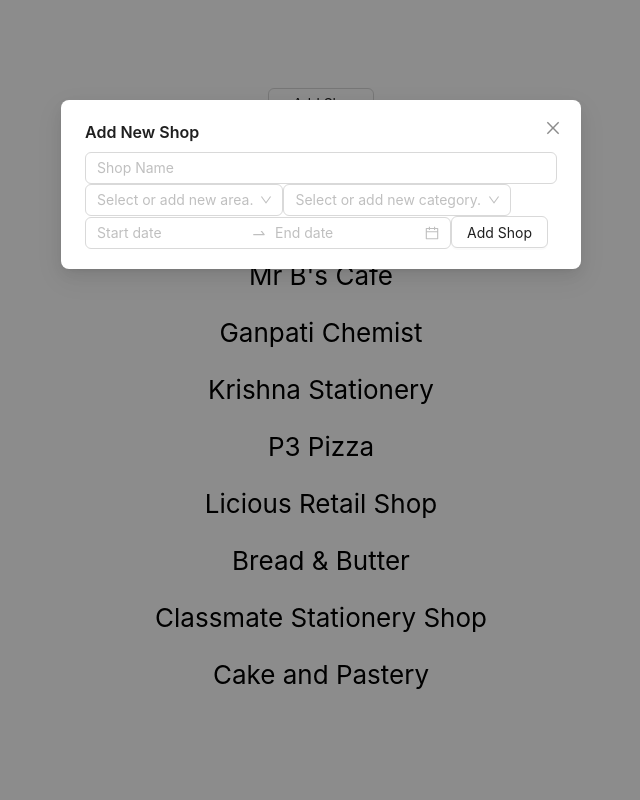
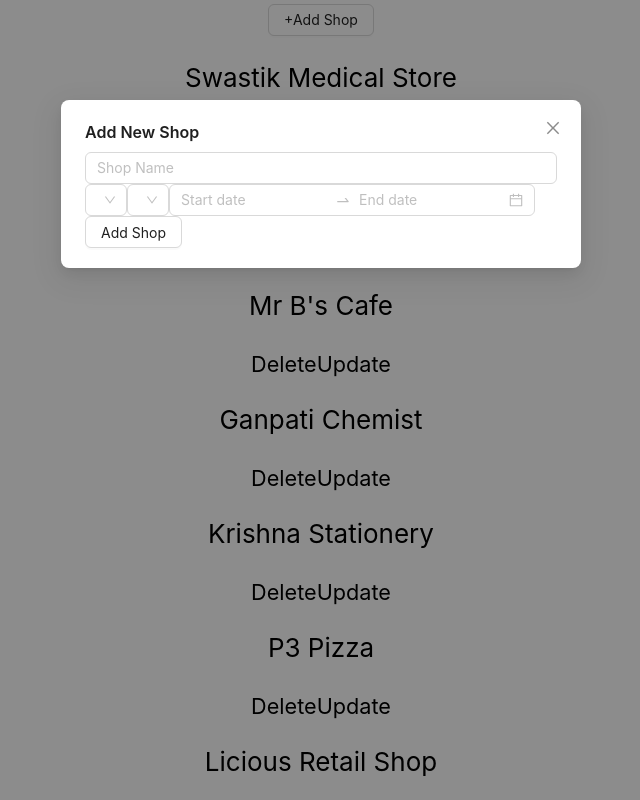
Before and after one commit to Swastikyadav/FynShop, a React (Create React App) app: page / in a window 1280 px wide. Both pictures are taken after a click on the button "+Add Shop". Shown: the top 800 px of the page, without its empty margins (319-959 px from the left). Built offline with nearby package versions, Linux system fonts and the light colour scheme.

Commit message:
Implement update and delete shop functionalityy

```diff
--- a/package.json
+++ b/package.json
@@ -14,6 +14,7 @@
     "react-dom": "^18.2.0",
     "react-redux": "^8.0.5",
     "react-scripts": "5.0.1",
+    "uuid": "^9.0.0",
     "web-vitals": "^2.1.4"
   },
   "scripts": {
--- a/src/features/shopList/ShopList.js
+++ b/src/features/shopList/ShopList.js
@@ -1,11 +1,14 @@
-import React, { useState } from 'react';
+import React, { useState, useEffect } from 'react';
 import { useSelector, useDispatch } from 'react-redux';
 import { PlusOutlined } from '@ant-design/icons';
 import { Modal, Input, Select, Divider, Space, Button, DatePicker } from 'antd';
+import { v4 as uuidv4 } from 'uuid';
 import moment from 'moment';
 
 import {
   addShop,
+  deleteShop,
+  updateShop,
   addNewArea,
   addNewCategory,
   selectShopList,
@@ -17,16 +20,27 @@
   const { shopList: { shopData, areaDropdownOptions, categoryDropdownOptions } } = useSelector(selectShopList);
   const dispatch = useDispatch();
 
-  const [isModalOpen, setIsModalOpen] = useState(false);
-  const [newArea, setNewArea] = useState("");
-  const [newCategory, setNewCategory] = useState("");
-  const [newShopInfo, setNewShopInfo] = useState({
+  const initialShopInfo = {
     name: "",
     area: "",
     category: "",
     openingDate: "",
     closingDate: "",
-  });
+  }
+
+  const [isModalOpen, setIsModalOpen] = useState(false);
+  const [newArea, setNewArea] = useState("");
+  const [newCategory, setNewCategory] = useState("");
+  const [editShopId, setEditShopId] = useState("");
+  const [newShopInfo, setNewShopInfo] = useState(initialShopInfo);
+
+  useEffect(() => {
+    const findShop = shopData.find(shop => shop.id === editShopId);
+
+    if (!!findShop) {
+      setNewShopInfo(findShop);
+    }
+  }, [editShopId]);
 
   const dropDownRender = (menu, selectType) => {
     return (
@@ -77,23 +91,33 @@
     );
   }
 
+  const closeModal = () => {
+    setIsModalOpen(false);
+    setNewShopInfo(initialShopInfo);
+    setEditShopId("");
+  }
+
   return (
     <div>
       <Button onClick={() => setIsModalOpen(true)}>+Add Shop</Button>
       {
         shopData.map((shop, idx) => {
-          return (<React.Fragment key={idx}>
+          return (<React.Fragment key={shop.id}>
             <p>{shop.name}</p>
+            <small onClick={() => dispatch(deleteShop(shop.id))}>Delete</small>
+            <small id={shop.id} onClick={() => {
+              setEditShopId(shop.id);
+              setIsModalOpen(true);
+            }}>Update</small>
           </React.Fragment>)
         })
       }
 
       {isModalOpen && <Modal
-        title="Add New Shop"
+        title={editShopId ? "Edit Shop" : "Add New Shop"}
         footer={null}
         open={isModalOpen}
-        onCancel={() => setIsModalOpen(false)}
-        afterClose={() => setIsModalOpen(false)}
+        onCancel={closeModal}
       >
         <Input
           placeholder="Shop Name"
@@ -108,6 +132,7 @@
           showSearch
           placeholder="Select or add new area."
           options={areaDropdownOptions}
+          value={newShopInfo.area}
           onChange={e => setNewShopInfo({
             ...newShopInfo,
             area: e,
@@ -119,6 +144,7 @@
           showSearch
           placeholder="Select or add new category."
           options={categoryDropdownOptions}
+          value={newShopInfo.category}
           onChange={e => setNewShopInfo({
             ...newShopInfo,
             category: e,
@@ -126,14 +152,34 @@
           dropdownRender={(menu) => dropDownRender(menu, "category")}
         />
 
-        <RangePicker onChange={e => setNewShopInfo({
-          ...newShopInfo,
-          openingDate: moment(e[0]["$d"]),
-          closingDate: moment(e[1]["$d"]),
-        })} />
+        {
+          editShopId && <>
+            <p>
+              Opening Date: {moment(new Date(newShopInfo.openingDate)).format("YYYY MMM Do")}
+            </p>
+            <p>
+              Closing Date: {moment(new Date(newShopInfo.closingDate)).format("YYYY MMM Do")}
+            </p>
+          </>
+        }
 
-        <Button onClick={() => dispatch(addShop(newShopInfo))}>
-          Add Shop
+        {editShopId && <small>Change opening and closing date</small>}
+        <RangePicker
+          onChange={e => setNewShopInfo({
+            ...newShopInfo,
+            openingDate: new Date(e[0]["$d"]).getTime(),
+            closingDate: new Date(e[1]["$d"]).getTime(),
+          })}
+        />
+
+        <Button onClick={() => {
+          editShopId
+          ? dispatch(updateShop(newShopInfo))
+          : dispatch(addShop({ ...newShopInfo, id: uuidv4() }));
+
+          closeModal();
+        }}>
+          {editShopId ? "Edit Shop" : "Add Shop"}
         </Button>
       </Modal>}
     </div>
--- a/src/features/shopList/shopListSlice.js
+++ b/src/features/shopList/shopListSlice.js
@@ -11,6 +11,20 @@
     addShop: (state, action) => {
       state.shopData.push(action.payload);
     },
+    deleteShop: (state, action) => {
+      state.shopData = state.shopData.filter(shop => {
+        return shop.id !== action.payload;
+      });
+    },
+    updateShop: (state, action) => {
+      state.shopData = state.shopData.map(shop => {
+        if (shop.id === action.payload.id) {
+          return action.payload;
+        }
+
+        return shop;
+      });
+    },
     addNewArea: (state, action) => {
       state.areaDropdownOptions.push(action.payload);
     },
@@ -20,7 +34,13 @@
   }
 });
 
-export const { addShop, addNewArea, addNewCategory } = shopListSlice.actions;
+export const {
+  addShop,
+  deleteShop,
+  updateShop,
+  addNewArea,
+  addNewCategory
+} = shopListSlice.actions;
 
 // shopList Selector
 export const selectShopList = (state) => state;
--- a/src/utils/data.js
+++ b/src/utils/data.js
@@ -1,75 +1,85 @@
-import moment from "moment";
+import { v4 as uuidv4 } from 'uuid';
 
 export const shopData = [
   {
     name: "Swastik Medical Store",
     area: "Badarpur",
     category: "Chemist",
-    openingDate: moment("2022-12-12"),
-    closingDate: moment("2022-12-16"),
+    openingDate: new Date("2022-12-12").getTime(),
+    closingDate: new Date("2022-12-16").getTime(),
+    id: uuidv4(),
   },
   {
     name: "Singla General Store",
     area: "Thane",
     category: "Grocery",
-    openingDate: moment("2022-10-12"),
-    closingDate: moment("2022-12-06"),
+    openingDate: new Date("2022-10-12").getTime(),
+    closingDate: new Date("2022-12-06").getTime(),
+    id: uuidv4(),
   },
   {
     name: "Mr B's Cafe",
     area: "Pune",
     category: "Baker",
-    openingDate: moment("2022-10-12"),
-    closingDate: moment("2022-01-16"),
+    openingDate: new Date("2022-10-12").getTime(),
+    closingDate: new Date("2022-01-16").getTime(),
+    id: uuidv4(),
   },
   {
     name: "Ganpati Chemist",
     area: "Mumbai Suburbun",
     category: "Chemist",
-    openingDate: moment("2022-12-10"),
-    closingDate: moment("2023-12-16"),
+    openingDate: new Date("2022-12-10").getTime(),
+    closingDate: new Date("2023-12-16").getTime(),
+    id: uuidv4(),
   },
   {
     name: "Krishna Stationery",
     area: "Nashik",
     category: "Stationery",
-    openingDate: moment("2023-01-12"),
-    closingDate: moment("2023-12-16"),
+    openingDate: new Date("2023-01-12").getTime(),
+    closingDate: new Date("2023-12-16").getTime(),
+    id: uuidv4(),
   },
   {
     name: "P3 Pizza",
     area: "Nagpur",
     category: "Baker",
-    openingDate: moment("2022-10-12"),
-    closingDate: moment("2022-11-16"),
+    openingDate: new Date("2022-10-12").getTime(),
+    closingDate: new Date("2022-11-16").getTime(),
+    id: uuidv4(),
   },
   {
     name: "Licious Retail Shop",
     area: "Ahmednagar",
     category: "Butcher",
-    openingDate: moment("2022-11-12"),
-    closingDate: moment("2023-04-16"),
+    openingDate: new Date("2022-11-12").getTime(),
+    closingDate: new Date("2023-04-16").getTime(),
+    id: uuidv4(),
   },
   {
     name: "Bread & Butter",
     area: "Solapur",
     category: "Grocery",
-    openingDate: moment("2022-11-04"),
-    closingDate: moment("2022-12-30"),
+    openingDate: new Date("2022-11-04").getTime(),
+    closingDate: new Date("2022-12-30").getTime(),
+    id: uuidv4(),
   },
   {
     name: "Classmate Stationery Shop",
     area: "Nashik",
     category: "Stationery",
-    openingDate: moment("2022-12-01"),
-    closingDate: moment("2022-12-30"),
+    openingDate: new Date("2022-12-01").getTime(),
+    closingDate: new Date("2022-12-30").getTime(),
+    id: uuidv4(),
   },
   {
     name: "Cake and Pastery",
     area: "Badarpur",
     category: "Baker",
-    openingDate: moment("2022-09-12"),
-    closingDate: moment("2023-12-16"),
+    openingDate: new Date("2022-09-12").getTime(),
+    closingDate: new Date("2023-12-16").getTime(),
+    id: uuidv4(),
   }
 ];
 
```
Also changed, not shown: 1 other file (tests, documents, lock files or other folders).
